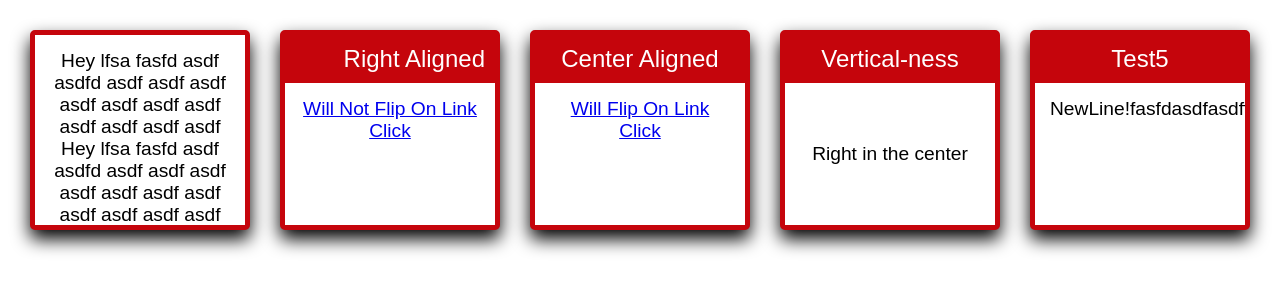
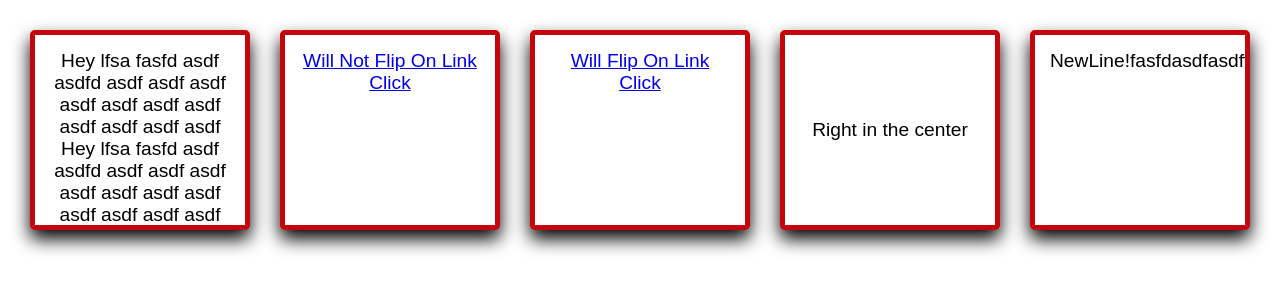
Before and after one commit to tjburki/react-ts-card, a React (Create React App) app: page / in a window 1280 px wide. Shown: the top 300 px of the page. Built offline with nearby package versions, Linux system fonts and the light colour scheme.

Commit message:
Adding more flexibility for alignment, created alignment types

```diff
--- a/package.json
+++ b/package.json
@@ -1,6 +1,6 @@
 {
   "name": "react-ts-card",
-  "version": "0.5.0",
+  "version": "0.7.0",
   "private": false,
   "dependencies": {
     "react": "^16.3.2",
--- a/src/App.tsx
+++ b/src/App.tsx
@@ -40,10 +40,10 @@ export default class App extends Component {
               title: 'Vertical-ness',
               front: 'Right in the center',
               back: 'Started from the bottom',
-              frontXAlignment: 'center',
-              frontYAlignment: 'center',
-              backXAlignment: 'center',
-              backYAlignment: 'bottom'
+              contentFrontXAlignment: 'center',
+              contentFrontYAlignment: 'center',
+              contentBackXAlignment: 'center',
+              contentBackYAlignment: 'bottom'
             },
             {
               title: 'Test5',
--- a/src/components/card/index.tsx
+++ b/src/components/card/index.tsx
@@ -15,27 +15,16 @@ const _sharedStyleFlex: React.CSSProperties = {
   WebkitFlex: 'flex'
 };
 
-/* Shared Interfaces */
-//Common properties of column-type layouts
-interface IColumnLayout {
-  xlColumns?: number, //# of columns at xlSize screen width (px)
-  lgColumns?: number, //# cols @ lgSize
-  mdColumns?: number, //# cols @ mdSize
-  smColumns?: number, //# cols @ smSize
-  xsColumns?: number, //# cols @ xsSize
-  xlSize?: number,    //Minimum window size (px) for # xlColumns
-  lgSize?: number,    //Size for lgColumns
-  mdSize?: number,    //Size for mdColumns
-  smSize?: number,    //Size for smColumns
-  xsSize?: number     //Size for xsColumns
-}
+/* Shared Types */
+type xAlignment = 'left' | 'center' | 'right';
+type yAlignment = 'top' | 'center' | 'bottom';
 
 /* Property Interfaces */
 interface IDeckProps extends ICardProps {
   cards: ICardProps[]   //List of cards we want to show in the Deck
 }
 
-interface ICardProps extends IColumnLayout {
+interface ICardProps {
   //Id/Key
   id?: any;                     //User-supplied Id for card, will be used as key for iteration (otherwise index)
 
@@ -67,12 +56,30 @@ interface ICardProps extends IColumnLayout {
   back?: any;                   //What appears on the back of the card, can be text or JSX/TSX
 
   //Title & Content Alignment
-  titleXAlignment?: 'left' | 'center' | 'right';      //How the title should be aligned horizontally, default left
-  titleYAlignment?: 'top' | 'center' | 'bottom';      //How the title should be aligned vertically, default top
-  frontXAlignment?: 'left' | 'center' | 'right';      //How the front content should be aligned horizontally, default left
-  frontYAlignment?: 'top' | 'center' | 'bottom';      //How the front content should be aligned vertically, default top
-  backXAlignment?: 'left' | 'center' | 'right';       //How the back content should be aligned horizontally, default left
-  backYAlignment?: 'top' | 'center' | 'bottom';       //How the back content should be aligned vertically, default top
+  titleXAlignment?: xAlignment;         //How the title should be aligned horizontally (overriden by side-specific), default left
+  titleYAlignment?: yAlignment;         //How the title should be aligned vertically (overriden by side-specific), default top
+  titleFrontXAlignment?: xAlignment;    //How the front title should be aligned horizontally, default left
+  titleFrontYAlignment?: yAlignment;    //How the front title should be aligned vertically, default top
+  titleBackXAlignment?: xAlignment;     //How the back title should be aligned horizontally, default left
+  titleBackYAlignment?: yAlignment;     //How the back title should be aligned vertically, default top
+  contentXAlignment?: xAlignment;       //How the content should be aligned horizontally (overridden by side-specific), default, left
+  contentYAlignment?: yAlignment;       //How the content should be aligned vertically (overridden by side-specific), default, top
+  contentFrontXAlignment?: xAlignment;  //How the front content should be aligned horizontally, default left
+  contentFrontYAlignment?: yAlignment;  //How the front content should be aligned vertically, default top
+  contentBackXAlignment?: xAlignment;   //How the back content should be aligned horizontally, default left
+  contentBackYAlignment?: yAlignment;   //How the back content should be aligned vertically, default top
+
+  //Column Layout
+  xlColumns?: number,           //# of columns at xlSize screen width (px)
+  lgColumns?: number,           //# cols @ lgSize
+  mdColumns?: number,           //# cols @ mdSize
+  smColumns?: number,           //# cols @ smSize
+  xsColumns?: number,           //# cols @ xsSize
+  xlSize?: number,              //Minimum window size (px) for # xlColumns
+  lgSize?: number,              //Size for lgColumns
+  mdSize?: number,              //Size for mdColumns
+  smSize?: number,              //Size for smColumns
+  xsSize?: number               //Size for xsColumns
 
   //Event Handlers
   onClick?: (e?: any) => any;   //Additional behavior that should occur when the card is clicked
@@ -128,8 +135,13 @@ export class Deck extends Component<IDeckProps> {
   /* Render */
   render() {
     //Destructure objects
-    const { _style } = this;
-    const { cards } = this.props;
+    const {
+      _style
+    } = this;
+
+    const {
+      cards
+    } = this.props;
 
     return (
       <div style={_style.container}>
@@ -219,20 +231,20 @@ export class Card extends Component<ICardProps, ICardState> {
 
   /* Helpers */
   //Get the alignment CSS styles based on user-defined horizontal values
-  _getXJustification = (justification: 'left' | 'center' | 'right') => //TODO: Needs to be expanded/modified to handle different flex-directions
+  _getXJustification = (justification: xAlignment | undefined) => //TODO: Needs to be expanded/modified to handle different flex-directions
     justification === 'center'
       ? 'center'
       : justification === 'right'
         ? 'flex-end'
-        : 'flex-start';
+        : 'flex-start'; //Default, i.e. 'left'
 
   //Get the alignment CSS styles based on user-defined vertical values
-  _getYAlignment = (alignment: 'top' | 'center' | 'bottom') =>  //TODO: Needs to be expanded/modified to handle different flex-directions
+  _getYAlignment = (alignment: yAlignment | undefined) =>  //TODO: Needs to be expanded/modified to handle different flex-directions
     alignment === 'center'
       ? 'center'
       : alignment === 'bottom'
         ? 'flex-end'
-        : 'flex-start';
+        : 'flex-start'; //Default, i.e. 'top'
 
   //Switch the hovered state of the card to its opposite
   _switchHover = () => this.setState({isHovered: !this.state.isHovered});
@@ -294,10 +306,9 @@ export class Card extends Component<ICardProps, ICardState> {
     title: {
       ..._sharedStyleBoxSizing,
       ..._sharedStyleFlex,
-      alignItems: this._getYAlignment(this.props.titleYAlignment || 'top'),
       color: this.props.titleTextColor,
       fontSize: '1.5em',
-      justifyContent: this._getXJustification(this.props.titleXAlignment || 'left'),
+      justifyContent: this._getXJustification(this.props.titleXAlignment),
       padding: 10,
       width: '100%'
     },
@@ -327,10 +338,42 @@ export class Card extends Component<ICardProps, ICardState> {
   /* Render */
   render() {
     //Destructure objects
-    const { _style, _onClick, _switchHover, _getNumberOfColumns } = this;
-    const { title, titleFront, titleBack, front, back, width } = this.props;
-    const { flipped, isHovered } = this.state;
-    const containerWidth = width || `${ 100 / _getNumberOfColumns() }%`; //Split the cards into columns
+    const {
+      _style,
+      _onClick,
+      _getXJustification,
+      _getYAlignment,
+      _switchHover,
+      _getNumberOfColumns
+    } = this;
+
+    const {
+      titleFront,
+      titleBack,
+      front,
+      back,
+      titleXAlignment,
+      titleYAlignment,
+      titleFrontXAlignment,
+      titleFrontYAlignment,
+      titleBackXAlignment,
+      titleBackYAlignment,
+      contentXAlignment,
+      contentYAlignment,
+      contentFrontXAlignment,
+      contentFrontYAlignment,
+      contentBackXAlignment,
+      contentBackYAlignment,
+      width
+    } = this.props;
+
+    const {
+      flipped,
+      isHovered
+    } = this.state;
+
+    //Split the cards into columns
+    const containerWidth = width || `${ 100 / _getNumberOfColumns() }%`;
 
     return (
       <div
@@ -339,7 +382,10 @@ export class Card extends Component<ICardProps, ICardState> {
         onMouseEnter={_switchHover} //Add hover state
         onMouseLeave={_switchHover} //Remove hover state
       >
-        <div style={{
+        <div
+          style=
+            {
+              {
                 ..._style.card,
                 ...(  //Apply styles if the card is being hovered
                   isHovered
@@ -351,13 +397,24 @@ export class Card extends Component<ICardProps, ICardState> {
                     ? _style.cardFlipped
                     : {}
                 )
-        }}>
+              }
+            }
+        >
           <div style={_style.front}>
             {
-              titleFront || title
-                ? <div style={_style.title}>
+              titleFront
+                ? <div
+                    style=
                     {
-                      titleFront || title
+                      {
+                        ..._style.title,
+                        alignItems: this._getYAlignment(titleFrontYAlignment || titleYAlignment),
+                        justifyContent: _getXJustification(titleFrontXAlignment || titleXAlignment)
+                      }
+                    }
+                  >
+                    {
+                      titleFront
                     }
                   </div>
                 : null
@@ -366,8 +423,8 @@ export class Card extends Component<ICardProps, ICardState> {
               {
                 {
                   ..._style.content,
-                  alignItems:  this._getYAlignment(this.props.frontYAlignment || 'top'),
-                  justifyContent: this._getXJustification(this.props.frontXAlignment || 'left')
+                  alignItems: _getYAlignment(contentFrontYAlignment || contentYAlignment),
+                  justifyContent: _getXJustification(contentFrontXAlignment || contentXAlignment)
                 }
               }
             >
@@ -376,10 +433,18 @@ export class Card extends Component<ICardProps, ICardState> {
           </div>
           <div style={_style.back}>
             {
-              titleBack || title
-                ? <div style={_style.title}>
+              titleBack
+                ? <div style=
                     {
-                      titleBack || title
+                      {
+                        ..._style.title,
+                        alignItems: this._getYAlignment(titleBackYAlignment || titleYAlignment),
+                        justifyContent: _getXJustification(titleBackXAlignment || titleXAlignment)
+                      }
+                    }
+                  >
+                    {
+                      titleBack
                     }
                   </div>
                 : null }
@@ -387,8 +452,8 @@ export class Card extends Component<ICardProps, ICardState> {
               {
                 {
                   ..._style.content,
-                  alignItems:  this._getYAlignment(this.props.backYAlignment || 'top'),
-                  justifyContent: this._getXJustification(this.props.backXAlignment || 'left')
+                  alignItems: _getYAlignment(contentBackYAlignment || contentYAlignment),
+                  justifyContent: _getXJustification(contentBackXAlignment || contentXAlignment)
                 }
               }
             >
```
Lines whose indentation alone changed are shown as unchanged.
